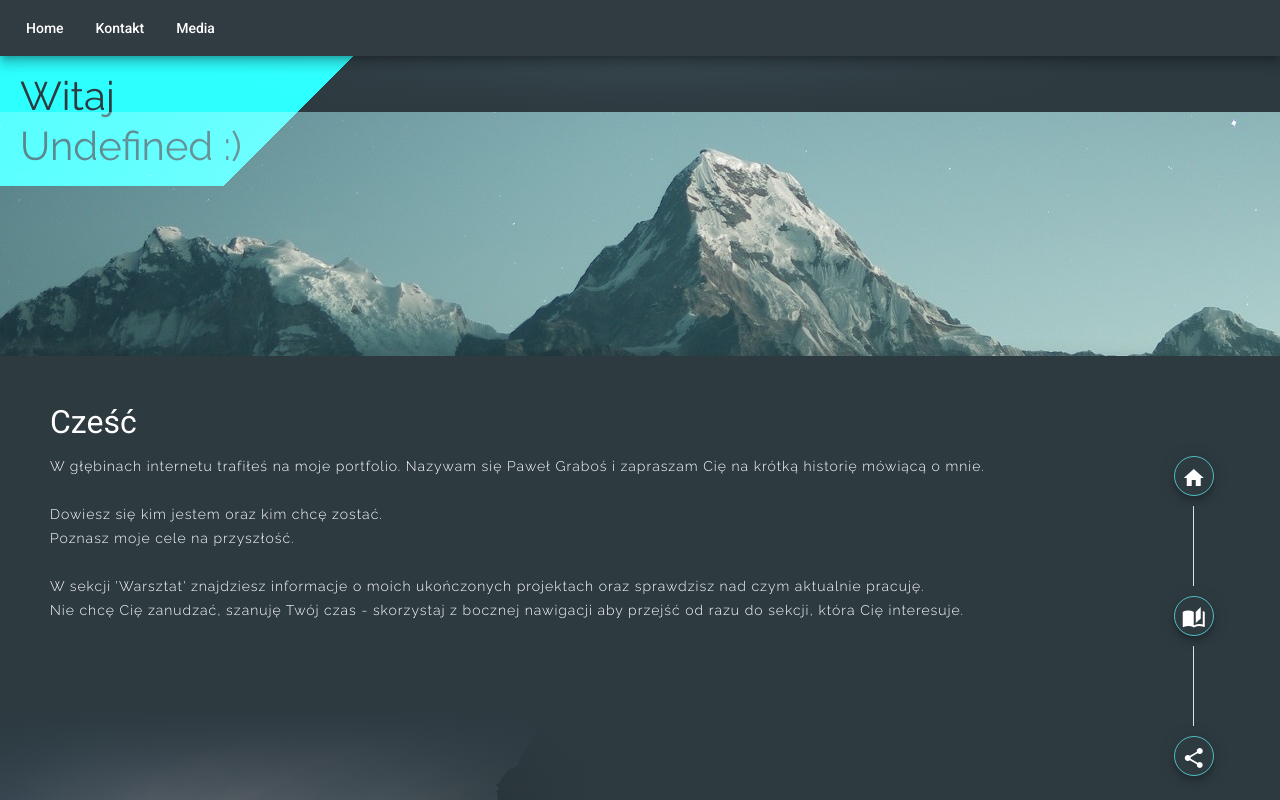
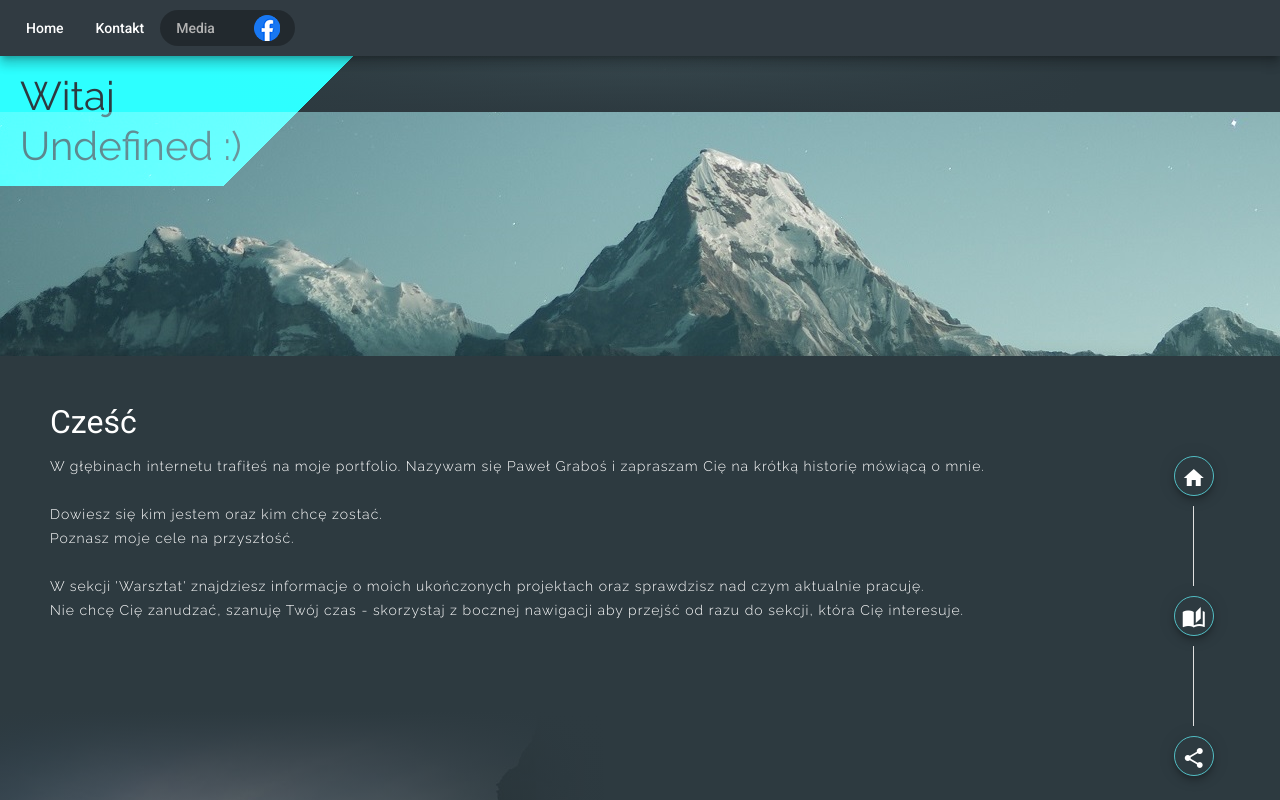
Before and after one commit to pawelg38/portfolio_v2, an Angular app: page / in a window 1280 px wide. Both pictures are taken after a click on the button "Media". Shown: the top 800 px of the page. Built offline with nearby package versions, Linux system fonts and the light colour scheme.

Commit message:
Add animation to the Media button (TopBar Component)

```diff
--- a/src/app/footer-bar/footer-bar.component.ts
+++ b/src/app/footer-bar/footer-bar.component.ts
@@ -34,7 +34,7 @@ import { Component, HostListener, OnInit } from '@angular/core';
         ]))
       ]),
     ]),
-  ],
+  ]
 })
 export class FooterBarComponent implements OnInit {
 
--- a/src/app/topbar/topbar.component.html
+++ b/src/app/topbar/topbar.component.html
@@ -1,5 +1,12 @@
 <div class="cTopBar mat-elevation-z8">
     <a mat-button routerLink="/home" routerLinkActive="active">Home</a>
     <button mat-button (click)="scroll()">Kontakt</button>
-    <button mat-button>Media</button>
+    <div class="social-media-container">
+        <button class="media-button" (click)="toggle()" mat-button>Media</button>
+        <div [@openClose]="isOpen ? 'open' : 'closed'"
+            (@openClose.done)="animationDone()"
+            class="social-media-expand">
+            <img class="social-media-logo" src="../../assets/img/icons/f_logo_RGB-Blue_26.png" alt="">
+        </div>
+    </div>
 </div>
--- a/src/app/topbar/topbar.component.scss
+++ b/src/app/topbar/topbar.component.scss
@@ -5,7 +5,32 @@
     position: relative;
     z-index: 1999;
     padding: 10px;
+    display: flex;
 
+    .social-media-container {
+        display: flex;
+        position: relative;
+        button {
+            border-radius: 25px !important;
+        }
+
+        .social-media-expand {
+            display: flex;
+            justify-content: flex-end;
+            align-items: center;
+            width: 80px;
+            border-radius: 25px;
+            background-color: rgba($color: #000000, $alpha: 0.3);
+            position: absolute;
+            height: 36px;
+            padding-right: 15px;
+
+            .social-media-logo {
+                height: 26px;
+                width: 26px;
+            }
+        }
+    }
     button {
         //border: 2px solid #fff;
     }
--- a/src/app/topbar/topbar.component.ts
+++ b/src/app/topbar/topbar.component.ts
@@ -1,9 +1,83 @@
+import { animate, group, keyframes, query, state, style, transition, trigger } from '@angular/animations';
 import { Component, EventEmitter, OnInit, Output } from '@angular/core';
 
 @Component({
   selector: 'app-topbar',
   templateUrl: './topbar.component.html',
-  styleUrls: ['./topbar.component.scss']
+  styleUrls: ['./topbar.component.scss'],
+  animations: [
+    trigger('openClose', [
+      state('closed', style({
+        opacity: "0.0",
+        "pointer-events": "none",
+        left: "0",
+        width: "80px"
+      })),
+      state('open', style({
+        opacity: "1.0",
+        left: "0",
+        width: "120px",
+        "pointer-events": "none",
+      })),
+      transition('closed => open', [
+        group([
+          query('.social-media-logo', [
+            style({
+              //transform: "scaleX(0.1) scaleY(0.1)"
+              width: "2px",
+              height: "2px"
+            })
+          ]),
+          query(':self', [
+            animate("500ms cubic-bezier(0.25, 0.8, 0.25, 1)",
+              keyframes([
+                style({
+                  opacity: "1.0",
+                  offset: 0.9
+                }),
+                style({
+                  width: "120px",
+                  offset: 1
+                })
+              ])
+            )
+          ]),
+          query('.social-media-logo', [
+            animate("500ms 500ms cubic-bezier(0.25, 0.8, 0.25, 1)",
+              style({
+                //transform: "scaleX(1.0) scaleY(1.0)"
+                width: "26px",
+                height: "26px"
+              })
+            )
+          ])
+        ])
+      ]),
+      transition('open => closed', [
+        group([
+          query('.social-media-logo', [
+            animate("500ms cubic-bezier(0.25, 0.8, 0.25, 1)",
+              style({
+                //transform: "scaleX(0.1) scaleY(0.1)"
+                width: "2px",
+                height: "2px"
+              })
+            )
+          ]),
+          query(':self', [
+            animate("400ms 300ms cubic-bezier(0.25, 0.8, 0.25, 1)",
+              style({ width: "80px" })
+            )
+          ]),
+          query(':self', [
+            animate("400ms 800ms cubic-bezier(0.25, 0.8, 0.25, 1)",
+              style({ opacity: "0.0" })
+            )
+          ])
+        ])
+      ])
+    ])
+  ]
 })
 export class TopbarComponent implements OnInit {
 
@@ -11,9 +85,23 @@ export class TopbarComponent implements OnInit {
   scroll() {
     this.scrollRequest.emit("footer");
   }
+
+  isOpen: boolean = false;
+  isOpenAnimationDone: boolean = false;
   constructor() { }
 
   ngOnInit(): void {
   }
 
+  toggle() {
+    if (this.isOpenAnimationDone) {
+      this.isOpen = !this.isOpen;
+    }
+    this.isOpenAnimationDone = false;
+  }
+  animationDone() {
+    console.log(this.isOpenAnimationDone);
+    this.isOpenAnimationDone = true;
+  }
+
 }
--- a/src/styles.scss
+++ b/src/styles.scss
@@ -44,6 +44,9 @@ body {
   scroll-behavior: smooth;
 }
 
+// button {
+//   border-radius: 25px !important;
+// }
 .b1 {
   border: 1px solid red;
 }
```
Also changed, not shown: src/assets/img/icons/f_logo_RGB-Blue_26.png (added).
